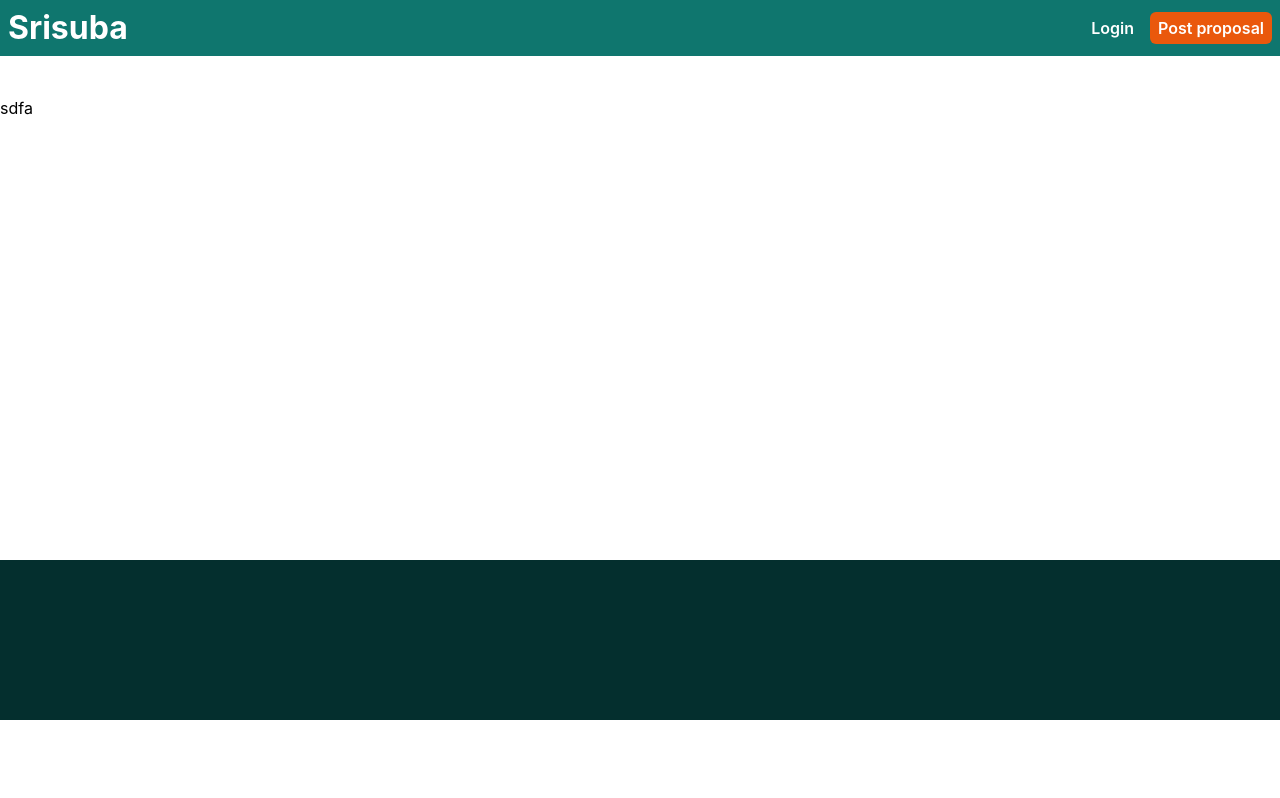
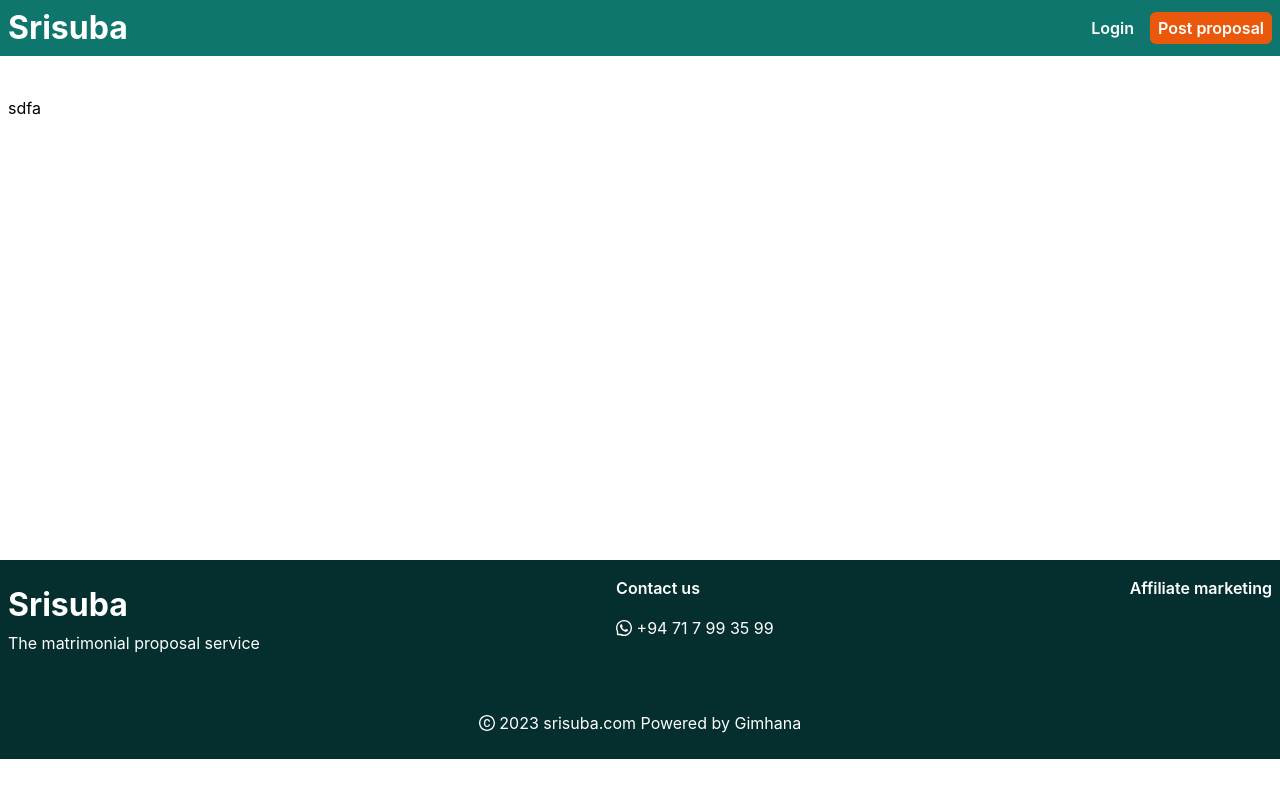
Before and after one commit to dhanushkagimhan/srisuba_GUI, a React (Vite) app: page / in a window 1280 px wide. Built offline with nearby package versions, Linux system fonts and the light colour scheme.

Commit message:
created footer section

```diff
--- a/package.json
+++ b/package.json
@@ -10,6 +10,7 @@
     "preview": "vite preview"
   },
   "dependencies": {
+    "@ant-design/icons": "^5.2.6",
     "antd": "^5.12.1",
     "react": "^18.2.0",
     "react-dom": "^18.2.0",
--- a/src/pages/Home.tsx
+++ b/src/pages/Home.tsx
@@ -3,7 +3,7 @@ import HomeMenu from "../utility/components/navMenus/home/HomeMenu";
 
 export default function Home() {
   return (
-    <MainLayout navMenu={<HomeMenu />}>
+    <MainLayout navMenu={<HomeMenu />} showMarketing={true}>
       <div>sdfa</div>
     </MainLayout>
   );
--- a/src/utility/components/mainLayout/MainLayout.tsx
+++ b/src/utility/components/mainLayout/MainLayout.tsx
@@ -1,8 +1,11 @@
+import { CopyrightOutlined, WhatsAppOutlined } from "@ant-design/icons";
 import { ReactNode } from "react";
+import { Link } from "react-router-dom";
 
 interface MainLayoutProps {
   children: ReactNode;
-  navMenu: ReactNode;
+  navMenu?: ReactNode;
+  showMarketing?: boolean;
 }
 
 export default function MainLayout(props: MainLayoutProps) {
@@ -12,14 +15,60 @@ export default function MainLayout(props: MainLayoutProps) {
         <div className="container mx-auto">
           <div className="flex flex-row justify-between mx-2">
             <div>
-              <h1 className=" text-white">Srisuba</h1>
+              <h1 className=" text-white max-sm:text-2xl">Srisuba</h1>
             </div>
-            <div className="flex items-center">{props.navMenu}</div>
+            {props.navMenu ? (
+              <div className="flex items-center">{props.navMenu}</div>
+            ) : (
+              <></>
+            )}
           </div>
         </div>
       </div>
-      <div className="container mx-auto py-10">{props.children}</div>
-      <div className="w-full h-40 bg-teal-950 mt-[50vh]"></div>
+
+      <div className="container mx-auto py-10">
+        <div className="mx-2">{props.children}</div>
+      </div>
+
+      <div className="w-full h-fit bg-teal-950 mt-[50vh]">
+        <div className="container mx-auto">
+          <div className="mx-2">
+            <div className="flex flex-row max-sm:flex-col justify-between">
+              <div>
+                <h1 className=" text-white max-sm:ml-2">Srisuba</h1>
+                <p className="text-white -mt-5  max-sm:ml-2">
+                  The matrimonial proposal service
+                </p>
+              </div>
+              <div>
+                <p className="text-white font-semibold max-sm:text-center">
+                  Contact us
+                </p>
+                <p className="text-white max-sm:text-center">
+                  <WhatsAppOutlined /> +94 71 7 99 35 99
+                </p>
+              </div>
+              {props.showMarketing ? (
+                <div>
+                  <Link
+                    to="#"
+                    className=" no-underline text-white font-semibold "
+                  >
+                    <p className="max-sm:text-center">Affiliate marketing</p>
+                  </Link>{" "}
+                </div>
+              ) : (
+                <></>
+              )}
+            </div>
+            <div className="mt-10 pb-2">
+              <p className="text-white text-center">
+                <CopyrightOutlined /> 2023 srisuba.com Powered by Gimhana
+              </p>
+            </div>
+          </div>
+        </div>
+      </div>
     </div>
   );
 }
--- a/src/utility/components/navMenus/home/HomeMenu.tsx
+++ b/src/utility/components/navMenus/home/HomeMenu.tsx
@@ -5,12 +5,14 @@ export default function HomeMenu() {
     <div className="flex flex-row gap-4 items-center">
       <div>
         <Link to="#" className=" no-underline text-white font-semibold">
-          <p className=" ">Login</p>
+          <p className="max-sm:text-sm ">Login</p>
         </Link>
       </div>
       <div>
         <Link to="#" className=" no-underline text-white font-semibold ">
-          <p className="bg-orange-600 py-1 px-2 rounded-md">Post proposal</p>
+          <p className="bg-orange-600 py-1 px-2 rounded-md max-sm:text-sm">
+            Post proposal
+          </p>
         </Link>
       </div>
     </div>
```
Also changed, not shown: 1 other file (tests, documents, lock files or other folders).
